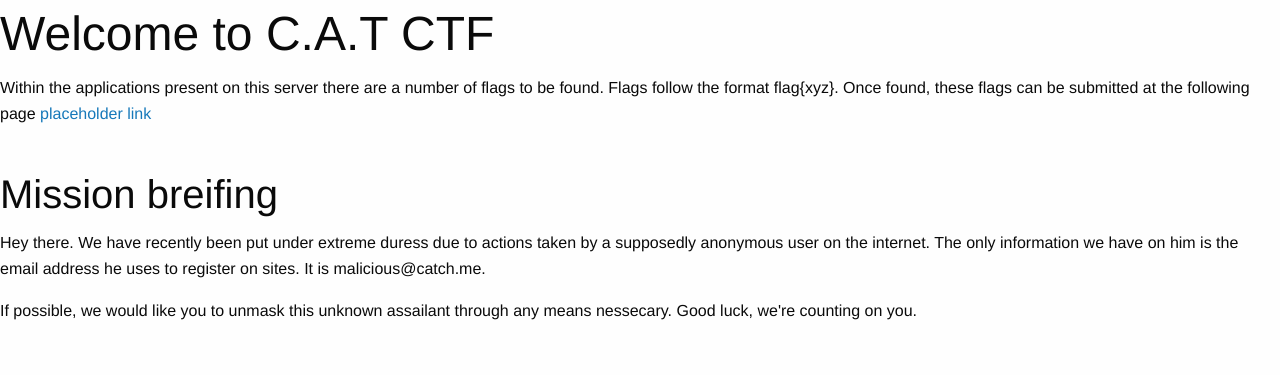
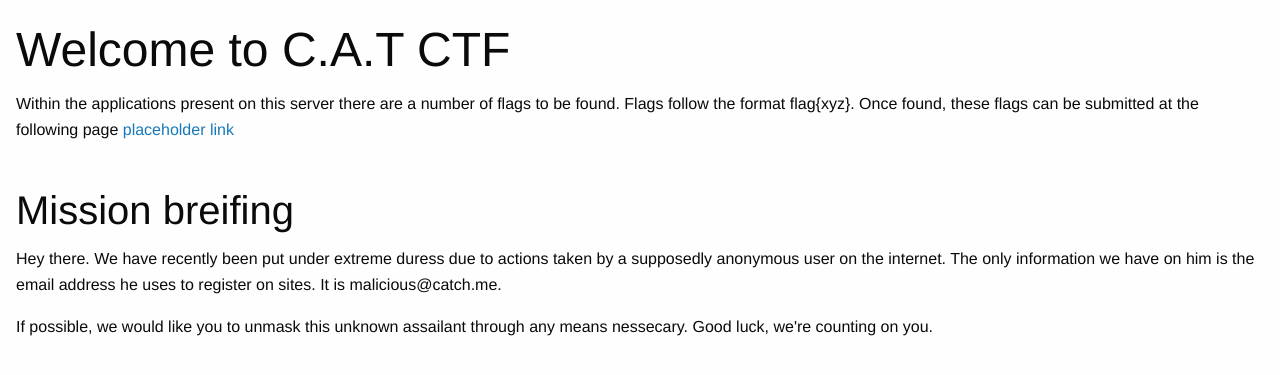
Before and after one commit to xtremeqqt/CTF, a PHP site: page /html/index.php in a window 1280 px wide. Shown: the top 375 px of the page. Run offline with PHP 8.4, Linux system fonts and the light colour scheme.

Commit message:
Added padding

```diff
--- a/landing/html/index.php
+++ b/landing/html/index.php
@@ -5,6 +5,7 @@
 </head>
 
 <body>
+    <div style="padding: 1em">
         <h1>Welcome to C.A.T CTF</h1>
 
         <p>Within the applications present on this server there are a number of flags to be found. Flags follow the format flag{xyz}. Once found, these flags can be submitted at the following page <a href="">placeholder link</a></p>
@@ -13,5 +14,6 @@
         <p>Hey there. We have recently been put under extreme duress due to actions taken by a supposedly anonymous user on the internet. The only information we have on him is the email address he uses to register on sites. It is malicious@catch.me.</p>
         <p>If possible, we would like you to unmask this unknown assailant through any means nessecary. Good luck, we're counting on you.</p>
 
+    </div>
 </body>
 </html>
```
Lines whose indentation alone changed are shown as unchanged.
